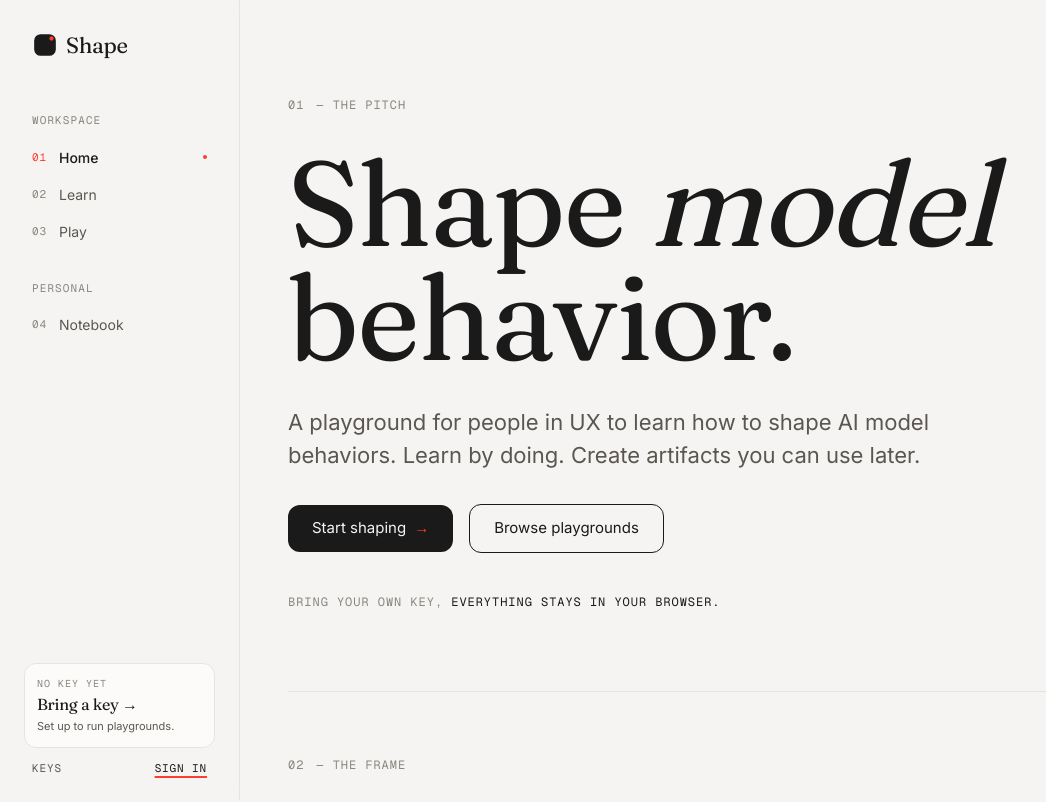
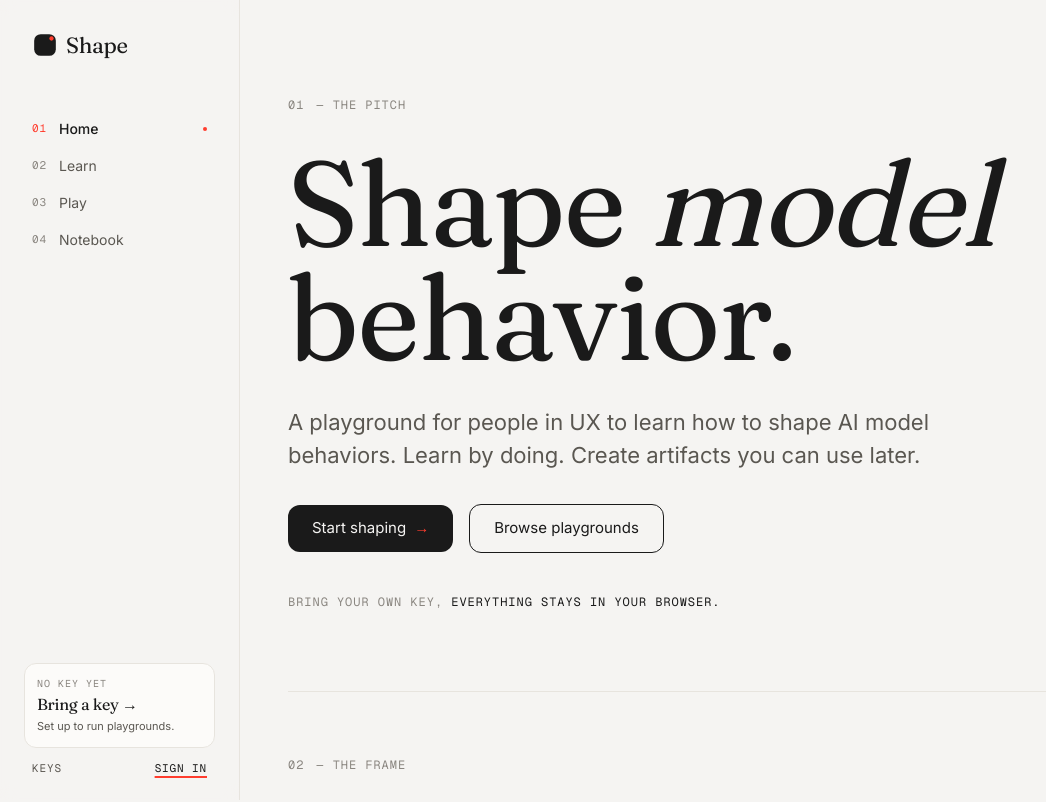
Before and after one commit to jessholbrook/shape, a Next.js app: page / in a window 1280 px wide. Shown: the top 802 px of the page, without its empty margins (0-1046 px from the left). Built offline with nearby package versions, Linux system fonts and the light colour scheme.

Commit message:
Merge Workspace + Personal nav sections; Notebook joins the main list

```diff
--- a/components/shell.tsx
+++ b/components/shell.tsx
@@ -19,9 +19,6 @@ const navItems: NavItem[] = [
   ...(BUILD_ENABLED
     ? [{ num: "04", label: "Build", href: "/build" } as NavItem]
     : []),
-];
-
-const personalItems: NavItem[] = [
   { num: BUILD_ENABLED ? "05" : "04", label: "Notebook", href: "/notebook" },
 ];
 
@@ -68,29 +65,10 @@ export function Shell({ children }: { children: React.ReactNode }) {
           </Link>
         </div>
 
-        {/* Workspace section */}
+        {/* Nav */}
         <div className="px-8 mt-4">
-          <div className="font-mono text-[11px] uppercase tracking-[0.1em] text-ink-quiet mb-3">
-            Workspace
-          </div>
           <ul className="space-y-1">
             {navItems.map((item) => (
-              <NavRow
-                key={item.num}
-                item={item}
-                active={isActive(item.href, pathname)}
-              />
-            ))}
-          </ul>
-        </div>
-
-        {/* Personal section */}
-        <div className="px-8 mt-8">
-          <div className="font-mono text-[11px] uppercase tracking-[0.1em] text-ink-quiet mb-3">
-            Personal
-          </div>
-          <ul className="space-y-1">
-            {personalItems.map((item) => (
               <NavRow
                 key={item.num}
                 item={item}
```
